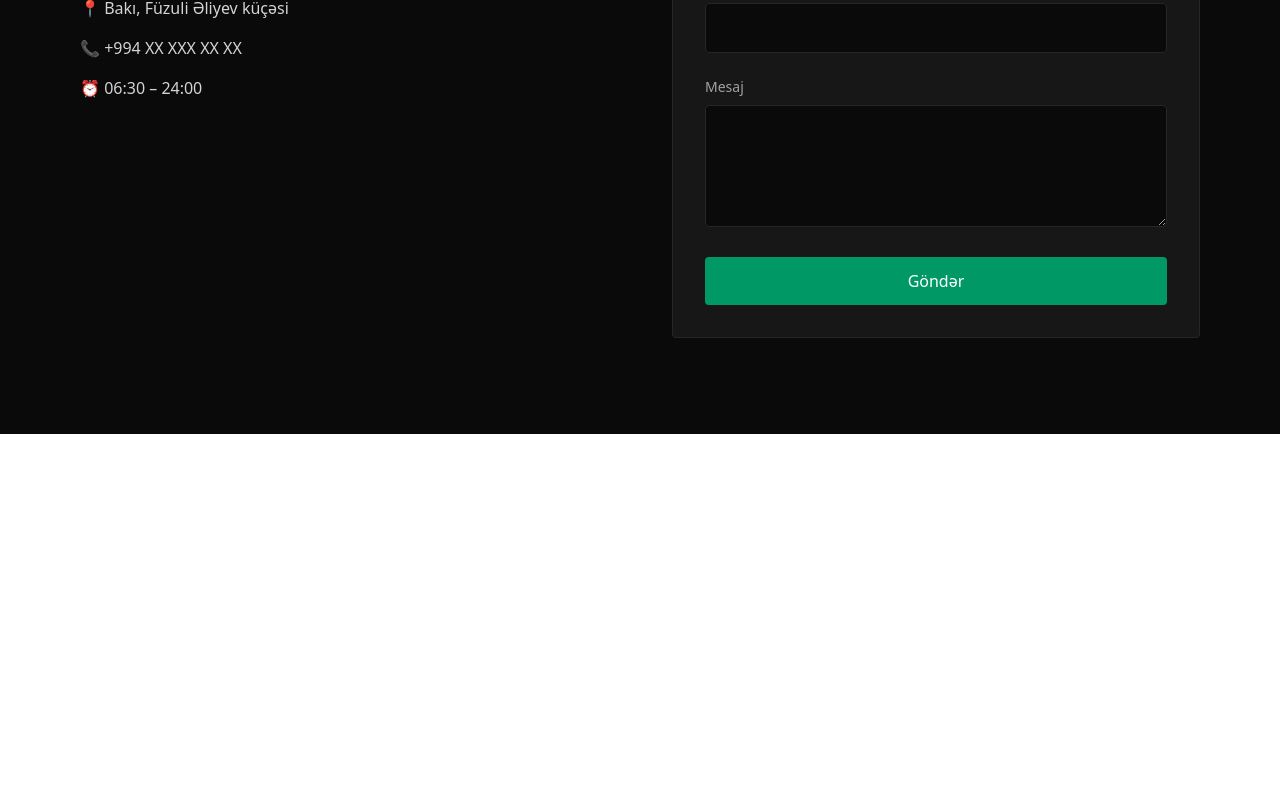
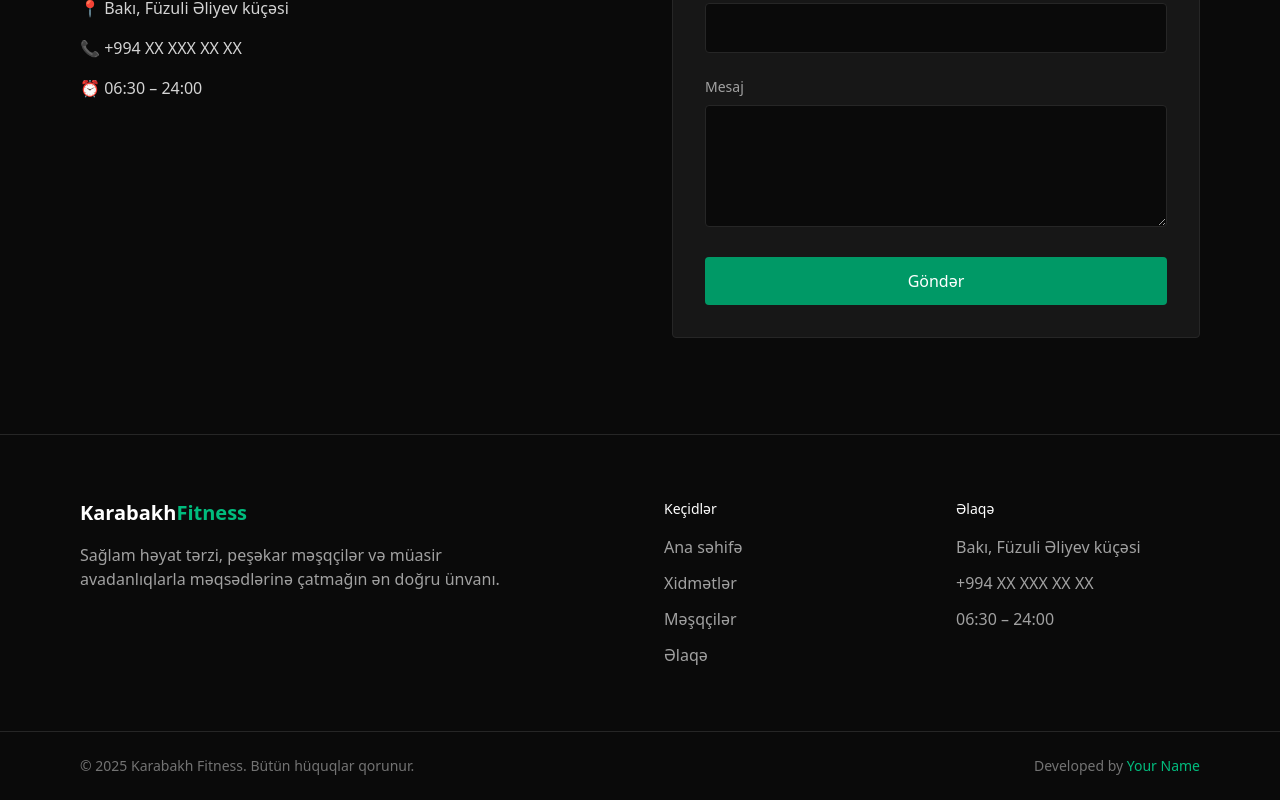
Before and after one commit to elxanoffical/Fitness, a Next.js app: page / in a window 1280 px wide. Shown: the part 3724-4524 px from the top of the page. Before the commit the page ends 4158 px from the top, so only its background shows below. Built offline with nearby package versions, Linux system fonts and the light colour scheme.

Commit message:
Add Footer component and integrate it into layout and home pages

```diff
--- a/app/layout.jsx
+++ b/app/layout.jsx
@@ -1,15 +1,7 @@
 import { Geist, Geist_Mono } from "next/font/google";
 import "./globals.css";
-
-const geistSans = Geist({
-  variable: "--font-geist-sans",
-  subsets: ["latin"],
-});
-
-const geistMono = Geist_Mono({
-  variable: "--font-geist-mono",
-  subsets: ["latin"],
-});
+import Navbar from "@/components/Navbar";
+import Footer from "@/components/Footer";
 
 export const metadata = {
   title: "Create Next App",
@@ -19,10 +11,10 @@ export const metadata = {
 export default function RootLayout({ children }) {
   return (
     <html lang="en">
-      <body
-        className={`${geistSans.variable} ${geistMono.variable} antialiased`}
-      >
+      <body>
+        <Navbar />
         {children}
+        <Footer />
       </body>
     </html>
   );
--- a/app/page.jsx
+++ b/app/page.jsx
@@ -5,11 +5,11 @@ import Trainers from '@/components/Trainers'
 import Gallery from '@/components/Gallery'
 import React from 'react'
 import Contact from '@/components/Contact'
+import Footer from '@/components/Footer'
 
 export default function Home() {
   return (
    <section>
-    <Navbar/>
     <Hero/>
     <Services/>
     <Trainers/>
--- /dev/null
+++ b/components/Footer.jsx
@@ -0,0 +1,76 @@
+import Link from "next/link";
+
+export default function Footer() {
+  return (
+    <footer className="bg-neutral-950 border-t border-neutral-800">
+      <div className="max-w-6xl mx-auto px-4 py-16 grid gap-12 md:grid-cols-4">
+
+        {/* Logo & About */}
+        <div className="md:col-span-2">
+          <h3 className="text-xl font-semibold text-white">
+            Karabakh<span className="text-emerald-500">Fitness</span>
+          </h3>
+          <p className="mt-4 text-neutral-400 max-w-md">
+            Sağlam həyat tərzi, peşəkar məşqçilər və müasir avadanlıqlarla
+            məqsədlərinə çatmağın ən doğru ünvanı.
+          </p>
+        </div>
+
+        {/* Links */}
+        <div>
+          <h4 className="text-sm font-medium text-white mb-4">
+            Keçidlər
+          </h4>
+          <ul className="space-y-3 text-neutral-400">
+            <li>
+              <Link href="/" className="hover:text-emerald-400 transition">
+                Ana səhifə
+              </Link>
+            </li>
+            <li>
+              <Link href="/services" className="hover:text-emerald-400 transition">
+                Xidmətlər
+              </Link>
+            </li>
+            <li>
+              <Link href="/trainers" className="hover:text-emerald-400 transition">
+                Məşqçilər
+              </Link>
+            </li>
+            <li>
+              <Link href="/contact" className="hover:text-emerald-400 transition">
+                Əlaqə
+              </Link>
+            </li>
+          </ul>
+        </div>
+
+        {/* Contact */}
+        <div>
+          <h4 className="text-sm font-medium text-white mb-4">
+            Əlaqə
+          </h4>
+          <ul className="space-y-3 text-neutral-400">
+            <li>Bakı, Füzuli Əliyev küçəsi</li>
+            <li>+994 XX XXX XX XX</li>
+            <li>06:30 – 24:00</li>
+          </ul>
+        </div>
+
+      </div>
+
+      {/* Bottom bar */}
+      <div className="border-t border-neutral-800 py-6">
+        <div className="max-w-6xl mx-auto px-4 flex flex-col md:flex-row items-center justify-between gap-4">
+          <p className="text-sm text-neutral-500">
+            © {new Date().getFullYear()} Karabakh Fitness. Bütün hüquqlar qorunur.
+          </p>
+
+          <p className="text-sm text-neutral-500">
+            Developed by <span className="text-emerald-500">Your Name</span>
+          </p>
+        </div>
+      </div>
+    </footer>
+  );
+}
```
